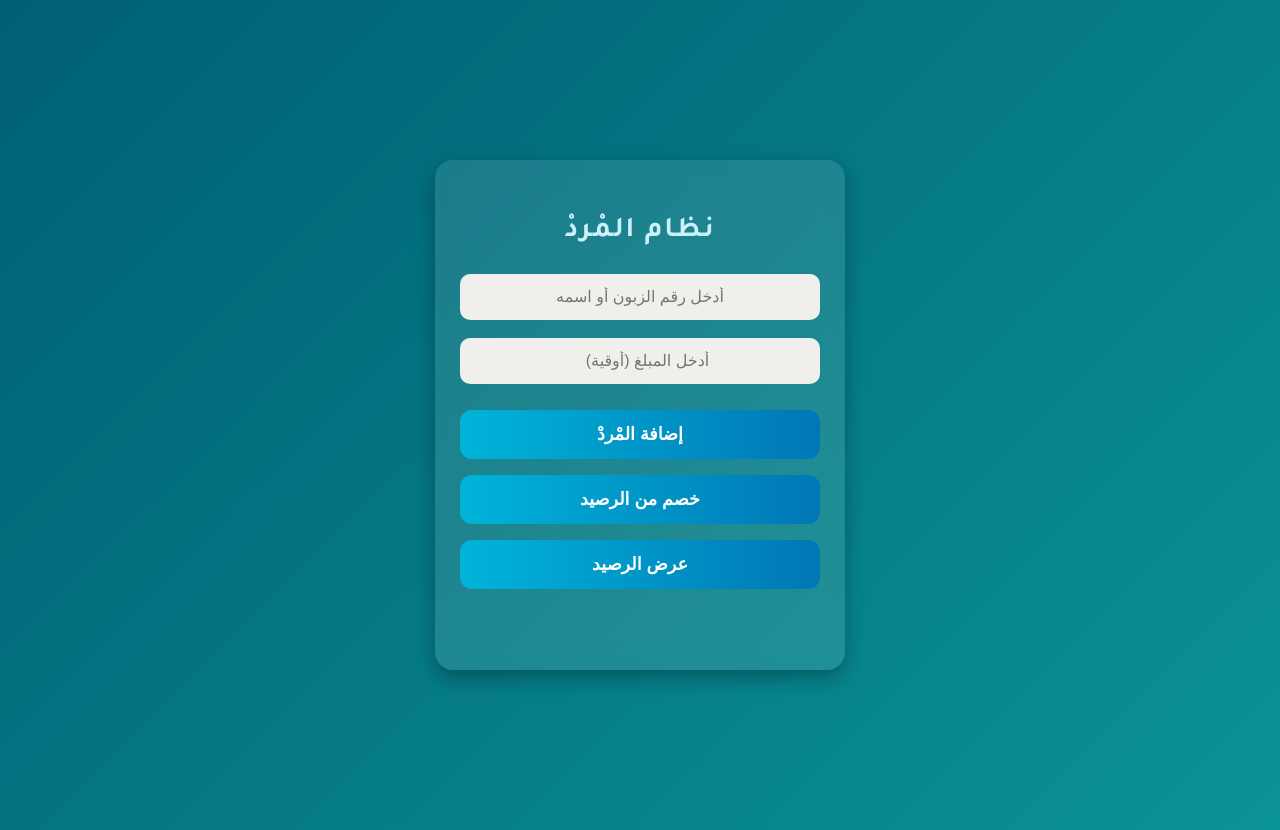
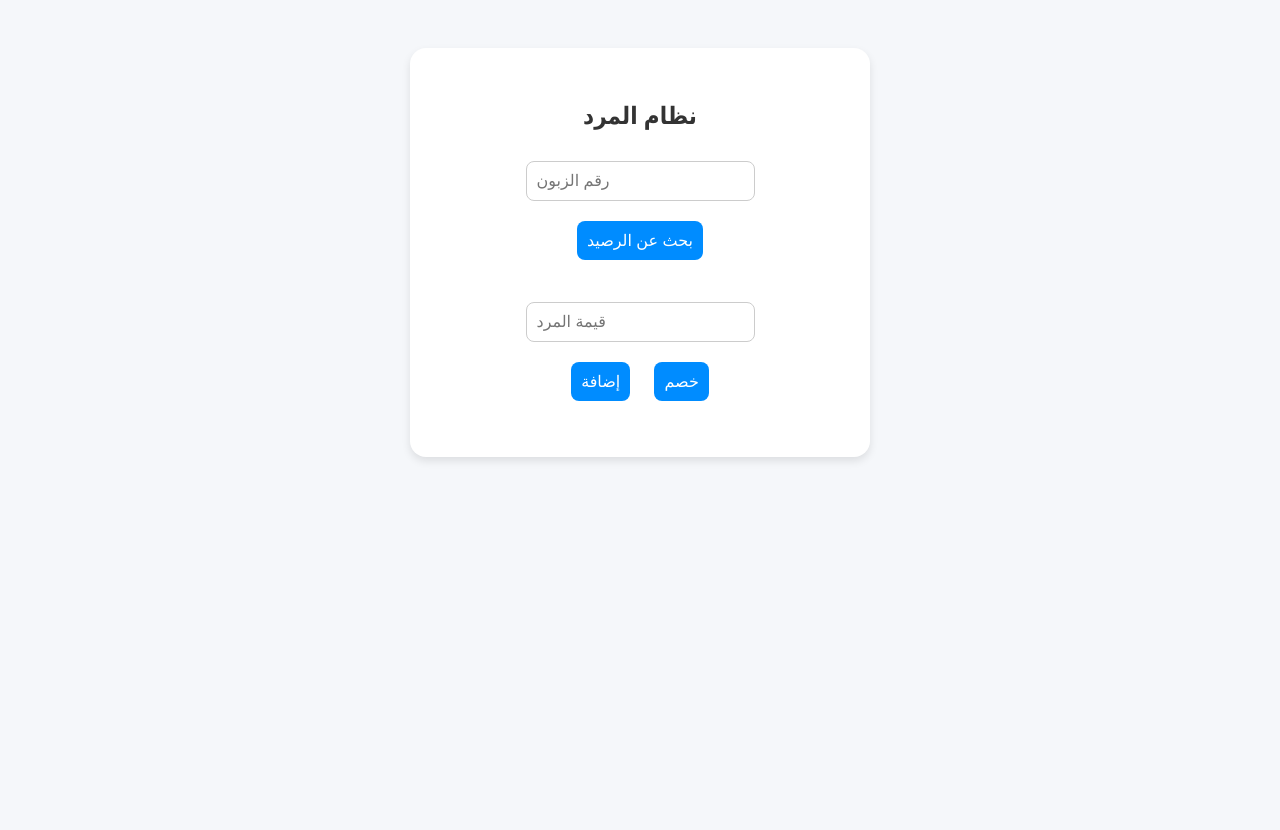
Before and after one commit to Sellahi2000/Cash-pwa, a plain HTML site: page index.html in a window 1280 px wide. After the commit the page ends 800 px from the top, so only its background shows below. Drawn offline with Linux system fonts and the light colour scheme.

Commit message:
Update index.html
Signed-off-by: Sellahi2000 <tahersnp@gmail.com>

```diff
--- a/index.html
+++ b/index.html
@@ -1,225 +1,124 @@
 <!DOCTYPE html>
-<html lang="ar" dir="rtl">
-  <!-- Firebase SDK (compatible version) -->
-<script src="https://www.gstatic.com/firebasejs/9.22.1/firebase-app-compat.js"></script>
-<script src="https://www.gstatic.com/firebasejs/9.22.1/firebase-firestore-compat.js"></script>
+<html>
 <head>
-  <meta charset="UTF-8" />
-  <meta name="viewport" content="width=device-width, initial-scale=1" />
-  <title>نظام المْردْ</title>
-  <link rel="manifest" href="manifest.json" />
+  <meta charset="UTF-8">
+  <title>رصيد المرد</title>
+  <script type="module">
+    // Firebase SDKs
+    import { initializeApp } from "https://www.gstatic.com/firebasejs/10.12.2/firebase-app.js";
+    import { getFirestore, doc, getDoc, setDoc, updateDoc } from "https://www.gstatic.com/firebasejs/10.12.2/firebase-firestore.js";
 
-  <!-- استيراد خط Tajawal -->
-  <link href="https://fonts.googleapis.com/css2?family=Tajawal:wght@700&display=swap" rel="stylesheet" />
-
-  <script>
-    if ("serviceWorker" in navigator) {
-      window.addEventListener("load", () => {
-        navigator.serviceWorker.register("sw.js").catch(console.error);
-      });
-    }
-    <script>
-  // إعداد Firebase
     const firebaseConfig = {
       apiKey: "AIzaSyD299Z_EBo3vtsmyjgU-0Mu_nPs6ciPF2k",
       authDomain: "lemrad-35656.firebaseapp.com",
       projectId: "lemrad-35656",
-    storageBucket: "lemrad-35656.firebasestorage.app",
+      storageBucket: "lemrad-35656.appspot.com",
       messagingSenderId: "812226213205",
       appId: "1:812226213205:web:f06cd1b2353e6e24022bdc",
       measurementId: "G-6CE8D75QDP"
     };
 
-  firebase.initializeApp(firebaseConfig);
-  const db = firebase.firestore();
+    const app = initializeApp(firebaseConfig);
+    const db = getFirestore(app);
 
-  // إضافة المرد
-  function addCustomerBalance() {
-    const customerId = document.getElementById("customerId").value.trim();
-    const amount = parseFloat(document.getElementById("amount").value);
+    // دوال التعامل مع القاعدة
+    async function getBalance() {
+      const phone = document.getElementById("phone").value;
+      const docRef = doc(db, "customers", phone);
+      const docSnap = await getDoc(docRef);
 
-    if (customerId && !isNaN(amount)) {
-      db.collection("customers").doc(customerId).set({
-        balance: firebase.firestore.FieldValue.increment(amount)
-      }, { merge: true }).then(() => {
-        alert("✅ تم إضافة المرد بنجاح.");
-      });
+      if (docSnap.exists()) {
+        document.getElementById("balance").innerText = "الرصيد: " + docSnap.data().balance + " أوقية";
       } else {
-      alert("يرجى إدخال رقم الزبون والمبلغ.");
+        document.getElementById("balance").innerText = "الزبون غير موجود.";
       }
     }
 
-  // عرض الرصيد
-  function getCustomerBalance() {
-    const customerId = document.getElementById("customerId").value.trim();
+    async function addBalance() {
+      const phone = document.getElementById("phone").value;
+      const amount = parseInt(document.getElementById("amount").value);
+      const docRef = doc(db, "customers", phone);
+      const docSnap = await getDoc(docRef);
 
-    if (customerId) {
-      db.collection("customers").doc(customerId).get().then((doc) => {
-        if (doc.exists) {
-          const data = doc.data();
-          alert(`💰 رصيد الزبون: ${data.balance || 0} أوقية`);
+      if (docSnap.exists()) {
+        await updateDoc(docRef, {
+          balance: docSnap.data().balance + amount
+        });
+        getBalance();
       } else {
-          alert("❌ لا يوجد رصيد لهذا الزبون.");
-        }
-      });
-    } else {
-      alert("يرجى إدخال رقم الزبون.");
+        await setDoc(docRef, { balance: amount });
+        getBalance();
       }
     }
-</script>
+
+    async function subtractBalance() {
+      const phone = document.getElementById("phone").value;
+      const amount = parseInt(document.getElementById("amount").value);
+      const docRef = doc(db, "customers", phone);
+      const docSnap = await getDoc(docRef);
+
+      if (docSnap.exists()) {
+        const newBalance = docSnap.data().balance - amount;
+        await updateDoc(docRef, { balance: newBalance >= 0 ? newBalance : 0 });
+        getBalance();
+      } else {
+        document.getElementById("balance").innerText = "الزبون غير موجود.";
+      }
+    }
+
+    window.getBalance = getBalance;
+    window.addBalance = addBalance;
+    window.subtractBalance = subtractBalance;
   </script>
 
   <style>
     body {
-      margin: 0;
-      font-family: 'Tajawal', sans-serif;
-      background: linear-gradient(135deg, #005f73, #0a9396);
-      color: #edf6f9;
-      min-height: 100vh;
-      display: flex;
-      justify-content: center;
-      align-items: center;
-      padding: 15px;
+      font-family: 'Segoe UI', Tahoma, Geneva, Verdana, sans-serif;
+      background: #f5f7fa;
+      text-align: center;
+      padding: 40px;
+      color: #333;
+    }
+
+    input, button {
+      padding: 10px;
+      margin: 10px;
+      font-size: 16px;
+      border-radius: 8px;
+      border: 1px solid #ccc;
+    }
+
+    button {
+      background-color: #008cff;
+      color: white;
+      border: none;
+      cursor: pointer;
+    }
+
+    button:hover {
+      background-color: #0066cc;
     }
 
     .container {
-      background: rgba(255 255 255 / 0.1);
-      backdrop-filter: blur(12px);
-      border-radius: 18px;
-      box-shadow: 0 8px 20px rgba(0 0 0 / 0.3);
-      padding: 30px 25px;
-      max-width: 360px;
-      width: 100%;
-      text-align: center;
-    }
-
-    h2 {
-      margin-bottom: 25px;
-      font-weight: 700;
-      font-size: 1.8rem;
-      letter-spacing: 0.06em;
-      color: #caf0f8;
-    }
-    <input type="text" id="customerId" placeholder="رقم الزبون">
-<input type="number" id="amount" placeholder="المبلغ (أوقية)">
-<button onclick="addCustomerBalance()">إضافة المرد</button>
-<button onclick="getCustomerBalance()">عرض الرصيد</button>
-
-    input[type="text"],
-    input[type="number"],
-    button {
-      font-family: 'Tajawal', sans-serif;
-    }
-
-    input[type="text"],
-    input[type="number"] {
-      width: 100%;
-      padding: 14px 15px;
-      margin-bottom: 18px;
-      border: none;
-      border-radius: 10px;
-      font-size: 1rem; /* حجم الخط مناسب ومصغر */
-      outline: none;
-      transition: box-shadow 0.3s ease;
-      color: #023047;
-      background-color: #f0efeb;
-      text-align: center;
-      font-weight: 500;
-      box-sizing: border-box;
-    }
-
-    input[type="text"]:focus,
-    input[type="number"]:focus {
-      box-shadow: 0 0 10px 3px #00b4d8;
-    }
-
-    button {
-      width: 100%;
-      padding: 14px 0;
-      margin: 8px 0;
-      border: none;
-      border-radius: 12px;
-      font-weight: 700;
-      font-size: 1.1rem;
-      cursor: pointer;
-      background: linear-gradient(90deg, #00b4d8 0%, #0077b6 100%);
-      color: white;
-      transition: background 0.25s ease;
-      user-select: none;
-      box-sizing: border-box;
-    }
-    button:hover {
-      background: linear-gradient(90deg, #0077b6 0%, #00b4d8 100%);
-    }
-
-    #log {
-      margin-top: 20px;
-      font-size: 1.1rem;
-      color: #ffd166;
-      min-height: 1.3em;
-      font-weight: 600;
-      word-wrap: break-word;
-      text-align: center;
+      max-width: 400px;
+      margin: auto;
+      background: white;
+      padding: 30px;
+      box-shadow: 0 4px 8px rgba(0,0,0,0.1);
+      border-radius: 16px;
     }
   </style>
 </head>
 <body>
-  <div class="container" role="main" aria-label="نظام المْردْ">
-    <h2>نظام المْردْ</h2>
-    <input
-      type="text"
-      id="clientId"
-      placeholder="أدخل رقم الزبون أو اسمه"
-      aria-label="رقم الزبون أو اسمه"
-      autocomplete="off"
-    />
-    <input
-      type="number"
-      id="amount"
-      placeholder="أدخل المبلغ (أوقية)"
-      aria-label="المبلغ"
-      autocomplete="off"
-      min="0"
-    />
-    <button type="button" onclick="addAmount()" aria-label="إضافة المْردْ">
-      إضافة المْردْ
-    </button>
-    <button type="button" onclick="deductAmount()" aria-label="خصم من الرصيد">
-      خصم من الرصيد
-    </button>
-    <button type="button" onclick="showBalance()" aria-label="عرض الرصيد">
-      عرض الرصيد
-    </button>
-    <div id="log" aria-live="polite"></div>
+  <div class="container">
+    <h2>نظام المرد</h2>
+    <input type="text" id="phone" placeholder="رقم الزبون"><br>
+    <button onclick="getBalance()">بحث عن الرصيد</button>
+    <br><br>
+    <input type="number" id="amount" placeholder="قيمة المرد"><br>
+    <button onclick="addBalance()">إضافة</button>
+    <button onclick="subtractBalance()">خصم</button>
+    <p id="balance"></p>
   </div>
-
-  <script>
-    const data = {};
-    function addAmount() {
-      const id = document.getElementById("clientId").value.trim();
-      const amt = parseInt(document.getElementById("amount").value);
-      if (!id || isNaN(amt) || amt <= 0) return log("⚠️ أدخل معلومات صحيحة.");
-      if (!data[id]) data[id] = 0;
-      data[id] += amt;
-      log(`✅ تمت إضافة ${amt} أوقية. الرصيد الحالي: ${data[id]}`);
-    }
-    function deductAmount() {
-      const id = document.getElementById("clientId").value.trim();
-      const amt = parseInt(document.getElementById("amount").value);
-      if (!id || isNaN(amt) || amt <= 0) return log("⚠️ أدخل معلومات صحيحة.");
-      if (!data[id]) data[id] = 0;
-      data[id] = Math.max(data[id] - amt, 0);
-      log(`✅ تم خصم ${amt} أوقية. الرصيد الحالي: ${data[id]}`);
-    }
-    function showBalance() {
-      const id = document.getElementById("clientId").value.trim();
-      if (!id) return log("⚠️ أدخل رقم الزبون.");
-      const balance = data[id] || 0;
-      log(`📊 الرصيد الحالي للزبون ${id}: ${balance} أوقية`);
-    }
-    function log(message) {
-      document.getElementById("log").innerText = message;
-    }
-  </script>
 </body>
 </html>
```
Lines whose indentation alone changed are shown as unchanged.
